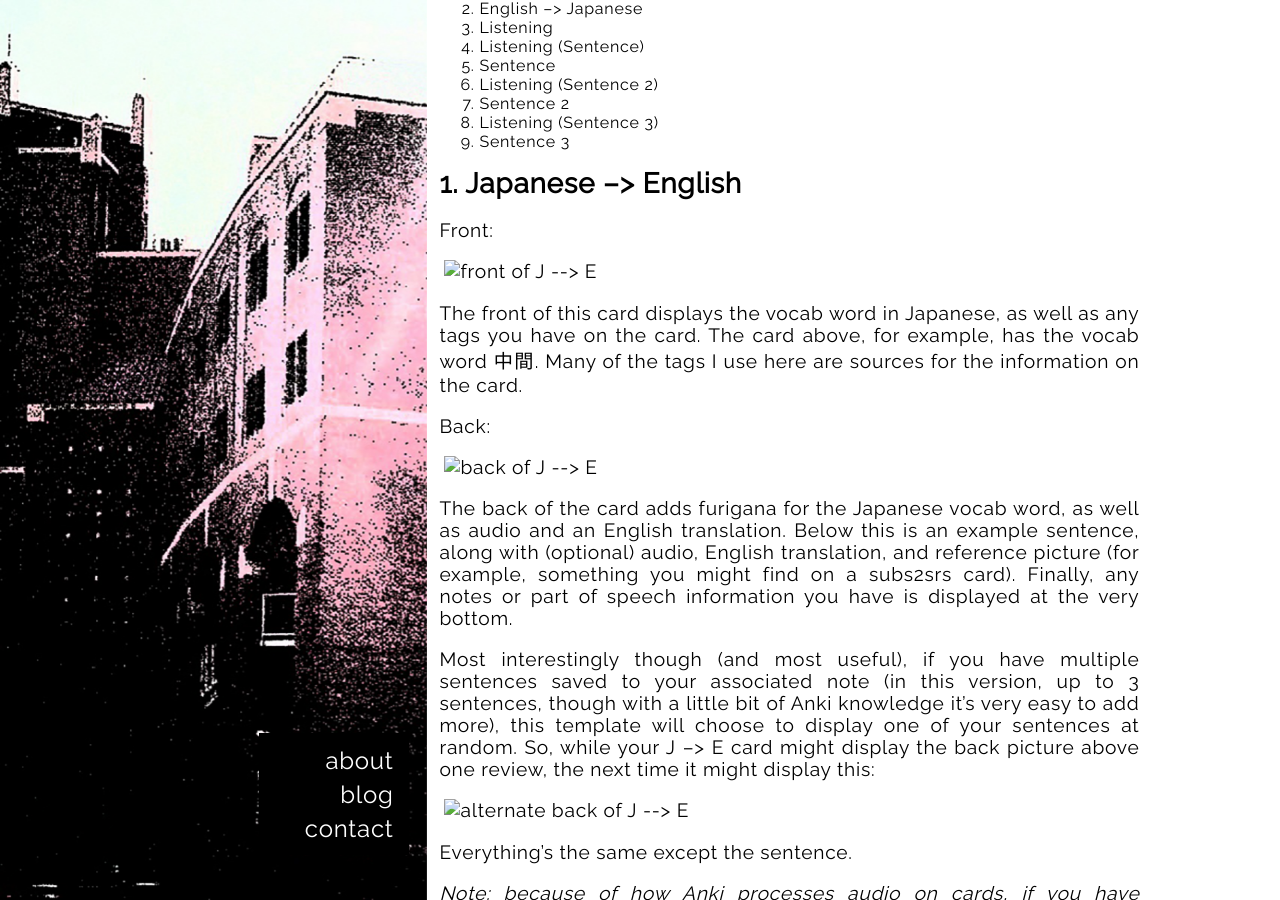
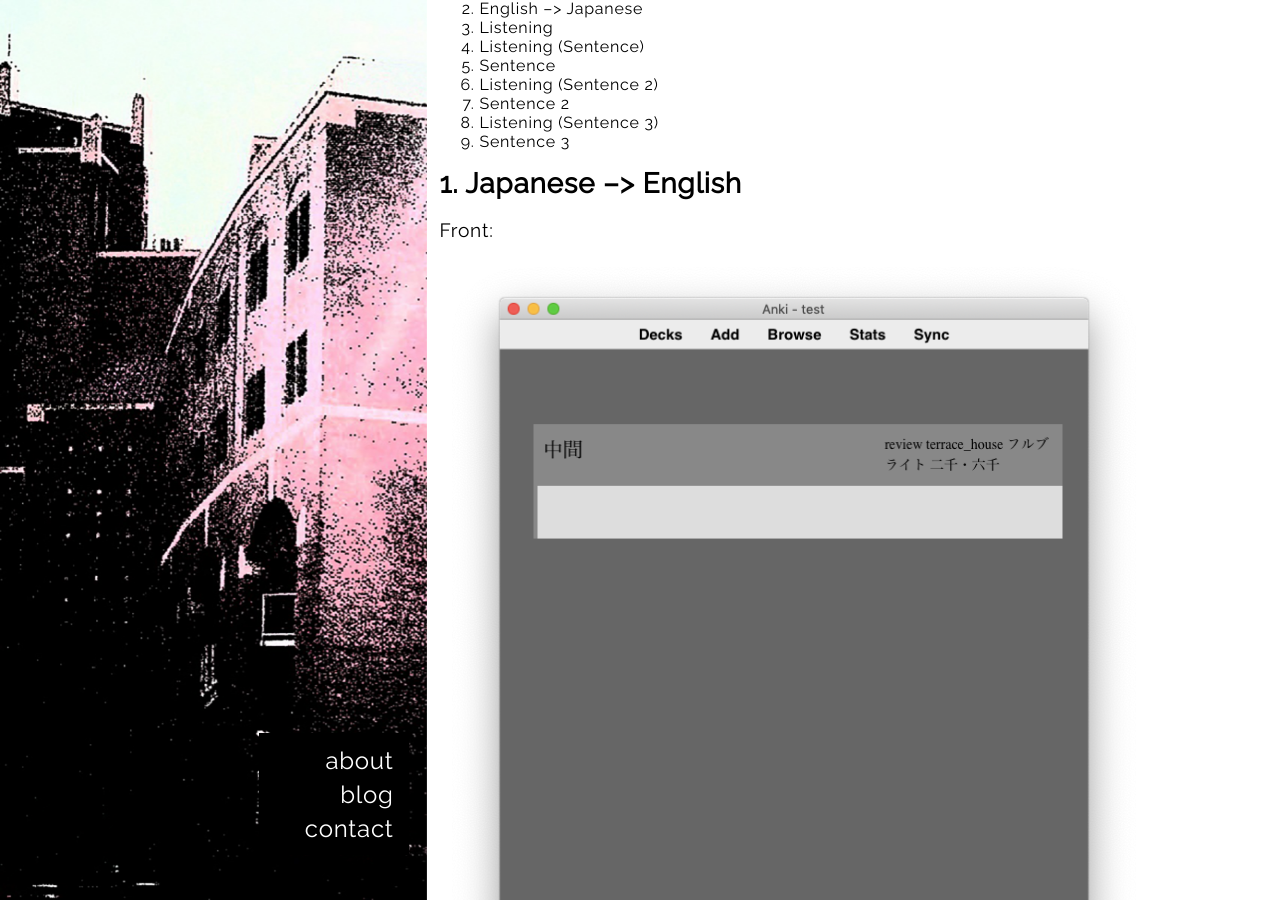
Before and after one commit to towercity/author-webpage, a Jekyll site: the page built from _posts/2019-03-15-anki-template.md, in a window 1280 px wide and 900 px high, scrolled down 784 px. Built offline with Jekyll 4.4.1, drawn with Linux system fonts in a browser that asks for light colours; some web fonts are replaced.

Commit message:
Fix image urls

```diff
--- a/_posts/2019-03-15-anki-template.md
+++ b/_posts/2019-03-15-anki-template.md
@@ -34,19 +34,19 @@
 
 Front:
 
-![front of J --> E](images/blog_media/JE_front.png)
+![front of J --> E](/images/blog_media/JE_front.png)
 
 The front of this card displays the vocab word in Japanese, as well as any tags you have on the card. The card above, for example, has the vocab word 中間. Many of the tags I use here are sources for the information on the card.
 
 Back:
 
-![back of J --> E](images/blog_media/back_1.png)
+![back of J --> E](/images/blog_media/back_1.png)
 
 The back of the card adds furigana for the Japanese vocab word, as well as audio and an English translation. Below this is an example sentence, along with (optional) audio, English translation, and reference picture (for example, something you might find on a subs2srs card). Finally, any notes or part of speech information you have is displayed at the very bottom.
 
 Most interestingly though (and most useful), if you have multiple sentences saved to your associated note (in this version, up to 3 sentences, though with a little bit of Anki knowledge it's very easy to add more), this template will choose to display one of your sentences at random. So, while your J --> E card might display the back picture above one review, the next time it might display this:
 
-![alternate back of J --> E](images/blog_media/back_2.png)
+![alternate back of J --> E](//images/blog_media/back_2.png)
 
 Everything's the same except the sentence.
 
@@ -56,19 +56,19 @@
 
 Front:
 
-![front of E --> J](images/blog_media/EJ_front.png)
+![front of E --> J](/images/blog_media/EJ_front.png)
 
 Pretty straightforwardly, this card shows an English word and asks you to guess the Japanese translation. As before, the back will display a randomly chosen sentence. In fact, the back will be exactly the same:
 
 Back:
 
-![back of E --> J](images/blog_media/back_1.png)
+![back of E --> J](/images/blog_media/back_1.png)
 
 ### 3. Listening
 
 Front:
 
-![front of listening](images/blog_media/listening.png)
+![front of listening](/images/blog_media/listening.png)
 
 For this card, you need to listen to a recording of a Japanese vocab word then both recognize the word and its meaning. Thus, the card is pretty simple: just an audio button.
 
@@ -76,7 +76,7 @@
 
 Back:
 
-![back of Listening](images/blog_media/back_3.png)
+![back of Listening](/images/blog_media/back_3.png)
 
 This back should be pretty familiar now--all the information from before--but there is one wrinkle. Because of how Anki handles audio, as well as the need for listening cards to autoplay, the back of the card will only ever display the first sentence associated with the card's note. Imperfect? Yes. But it's functional.
 
@@ -84,7 +84,7 @@
 
 Front:
 
-![front of listening](images/blog_media/listening.png)
+![front of listening](/images/blog_media/listening.png)
 
 Pretty familiar, right? This card works exactly the same as the basic listening card, except it asks you to recognize the audio of a full sentence rather than a single word. So, it looks the same.
 
@@ -92,19 +92,19 @@
 
 Front:
 
-![front of listening](images/blog_media/listening_sent.png)
+![front of listening](/images/blog_media/listening_sent.png)
 
 The image will show up large and in focus, which looks very nice when you turn the card over to the back:
 
 Back:
 
-![back of Listening (Sentence)](images/blog_media/back_sent.png)
+![back of Listening (Sentence)](/images/blog_media/back_sent.png)
 
 It looks almost like a TV show with subtitles and translations underneath, with some extra information below that. I have the cards set up to display the associated Japanese vocab word and English definition, as well as tags and notes, but like all things Anki, you can change this.
 
 If you don't have an image, the back of the card looks like this:
 
-![back of Listening (Sentence)](images/blog_media/back_sent_2.png)
+![back of Listening (Sentence)](/images/blog_media/back_sent_2.png)
 
 ### 5. Sentence
 
@@ -112,13 +112,13 @@
 
 Front:
 
-![font of sentence card](images/blog_media/sent_front.png)
+![font of sentence card](/images/blog_media/sent_front.png)
 
 It displays the sentence, nothing more.
 
 Back:
 
-![back of Sentence](images/blog_media/back_sent_2.png)
+![back of Sentence](/images/blog_media/back_sent_2.png)
 
 This back is exactly the same as the listening back: A translation, definition, tags.
 
@@ -126,11 +126,11 @@
 
 Front:
 
-![font of sentence card](images/blog_media/sent_img.png)
+![font of sentence card](/images/blog_media/sent_img.png)
 
 Back:
 
-![back of Sentence](images/blog_media/back_sent.png)
+![back of Sentence](/images/blog_media/back_sent.png)
 
 Notice again how similar so many of these cards are: the goal is to make everything look almost identical, so that the focus of the cards is the vocabulary or sentence being studied, not the cards themselves. You are simply studying one small part of each note.
 
```
